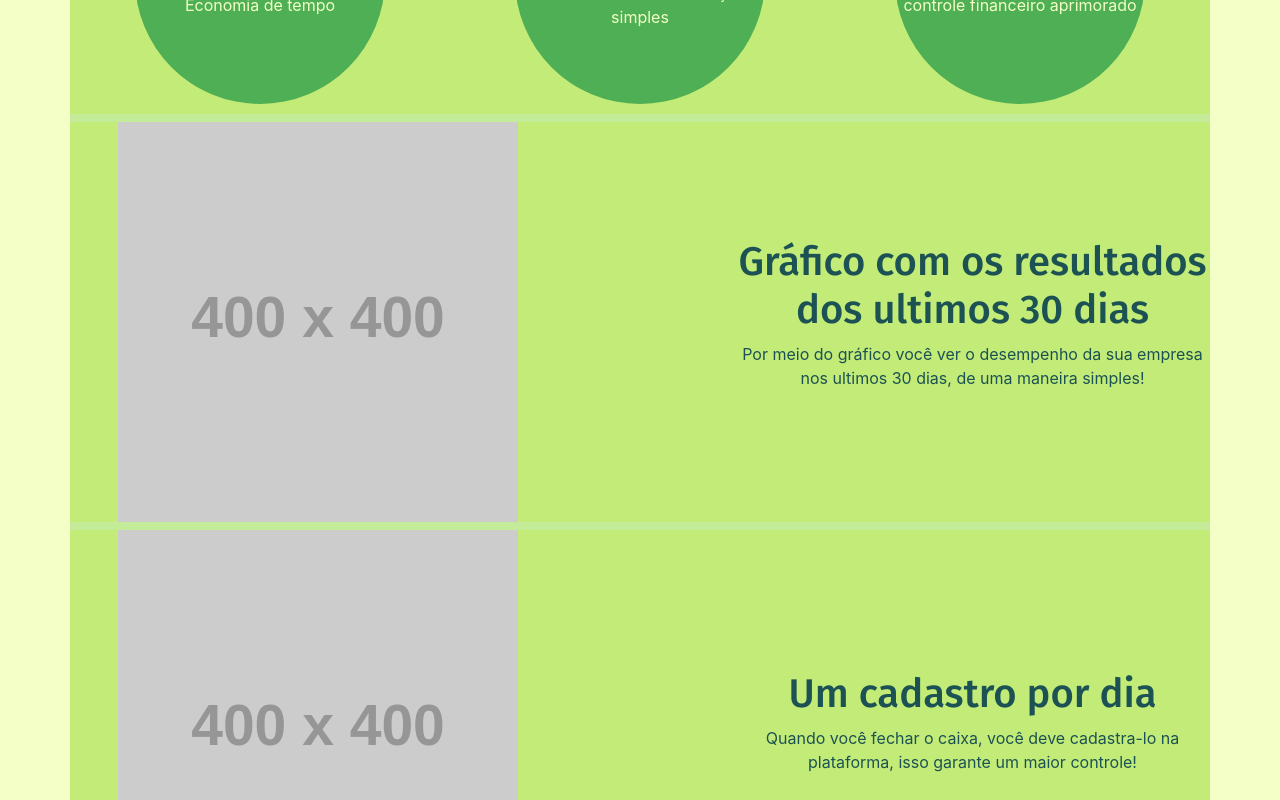
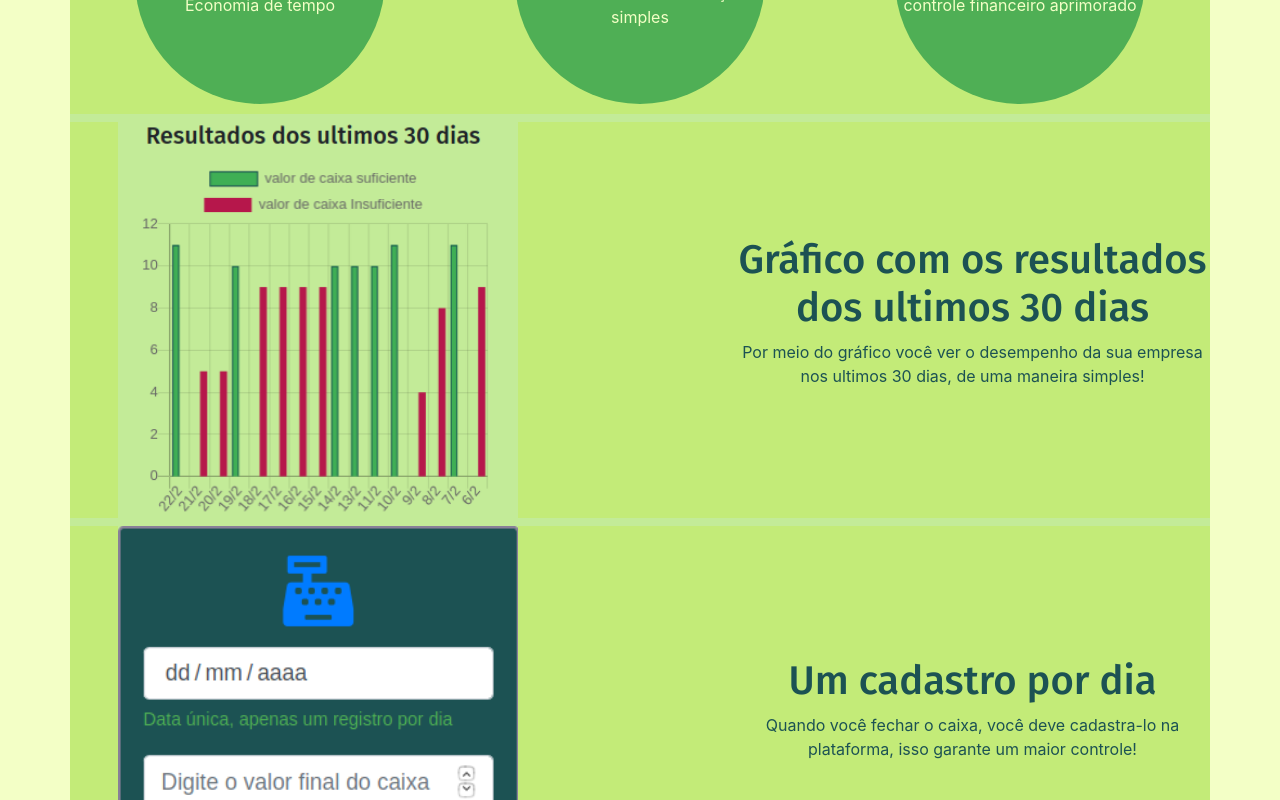
Before and after one commit to CleytonRR/finance_control_web, a React (Create React App) app in the folder finance_controll/: page / in a window 1280 px wide. Shown: the part 420-1220 px from the top of the page. Built offline with nearby package versions, Linux system fonts and the light colour scheme; the HTML template or start-up script is replaced by a standard one.

Commit message:
Added imgs for page main

```diff
--- a/finance_controll/src/pages/main/index.js
+++ b/finance_controll/src/pages/main/index.js
@@ -1,6 +1,8 @@
 import React from 'react';
 import { Link } from 'react-router-dom'
 
+import graph from '../../assets/image/graph.png'
+import newCashRegister from '../../assets/image/newCashRegister.png'
 import "./styles.css"
 
 export default function Main() {
@@ -68,7 +70,7 @@ export default function Main() {
                     <section className="detail">
                         <div className="row no-gutters mt-2 d-flex align-items-center justify-content-around">
                             <div className="col-lg-7">
-                                <img className="img-fluid ml-5" src="https://via.placeholder.com/400" alt="Generic placeholder image" />
+                                <img className="img-fluid ml-5" src={graph} alt="Visualização em gráficos" />
                             </div>
                             <div className="col-lg-5 detail-text d-flex justify-content-center align-items-center">
                                 <div>
@@ -81,7 +83,7 @@ export default function Main() {
                     <section className="detail">
                         <div className="row no-gutters mt-2 d-flex align-items-center justify-content-around">
                             <div className="col-lg-7">
-                                <img className="img-fluid ml-5" src="https://via.placeholder.com/400" alt="Generic placeholder image" />
+                                <img className="img-fluid ml-5" src={newCashRegister} alt="Formulário para a criação de um novo registro de caixa" />
                             </div>
                             <div className="col-lg-5 detail-text d-flex justify-content-center align-items-center">
                                 <div>
--- a/finance_controll/src/pages/main/styles.css
+++ b/finance_controll/src/pages/main/styles.css
@@ -20,6 +20,11 @@ header {
     background-color: #1C5253;
     height: 200px;
     width: 100% !important;
+}
+
+img {
+    width: 400px;
+    height: 400px;
 }
 
 .color-navbar {
```
Also changed, not shown: finance_controll/src/assets/image/graph.png (added), finance_controll/src/assets/image/newCashRegister.png (added).
